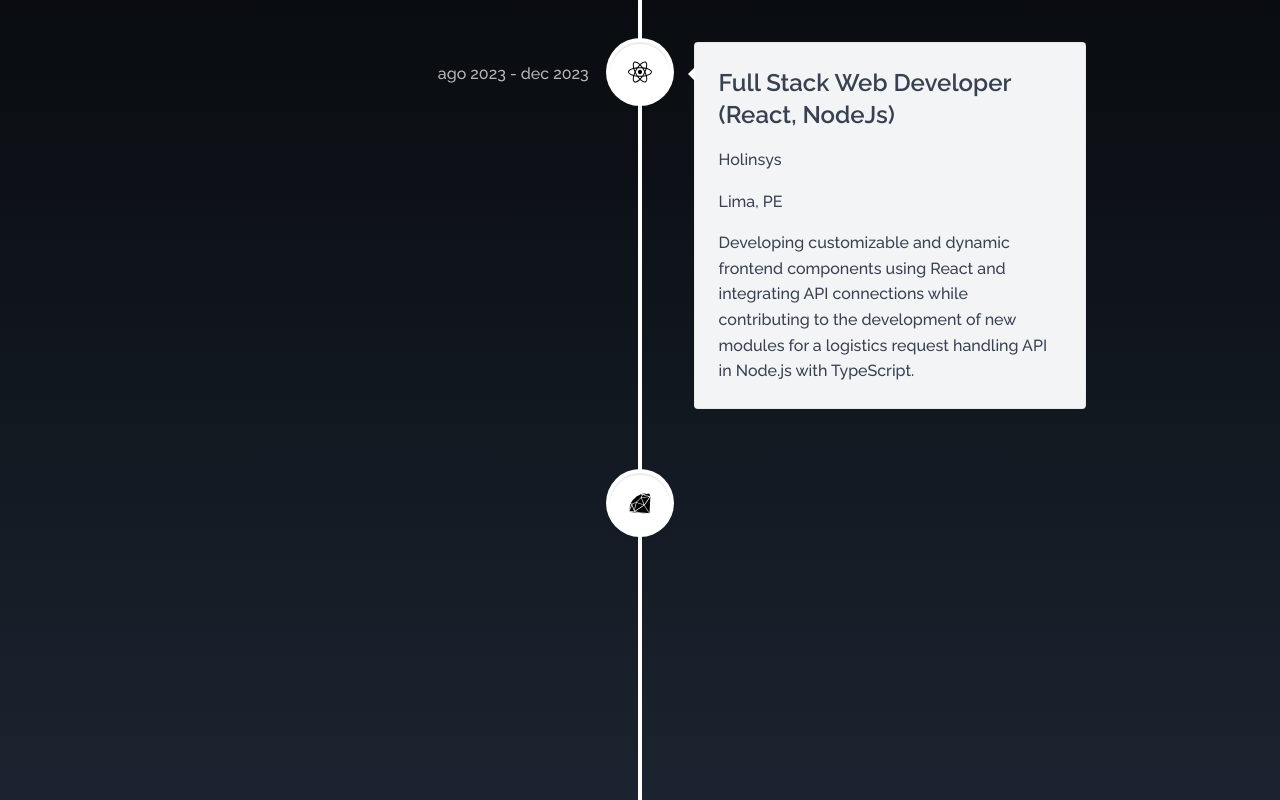
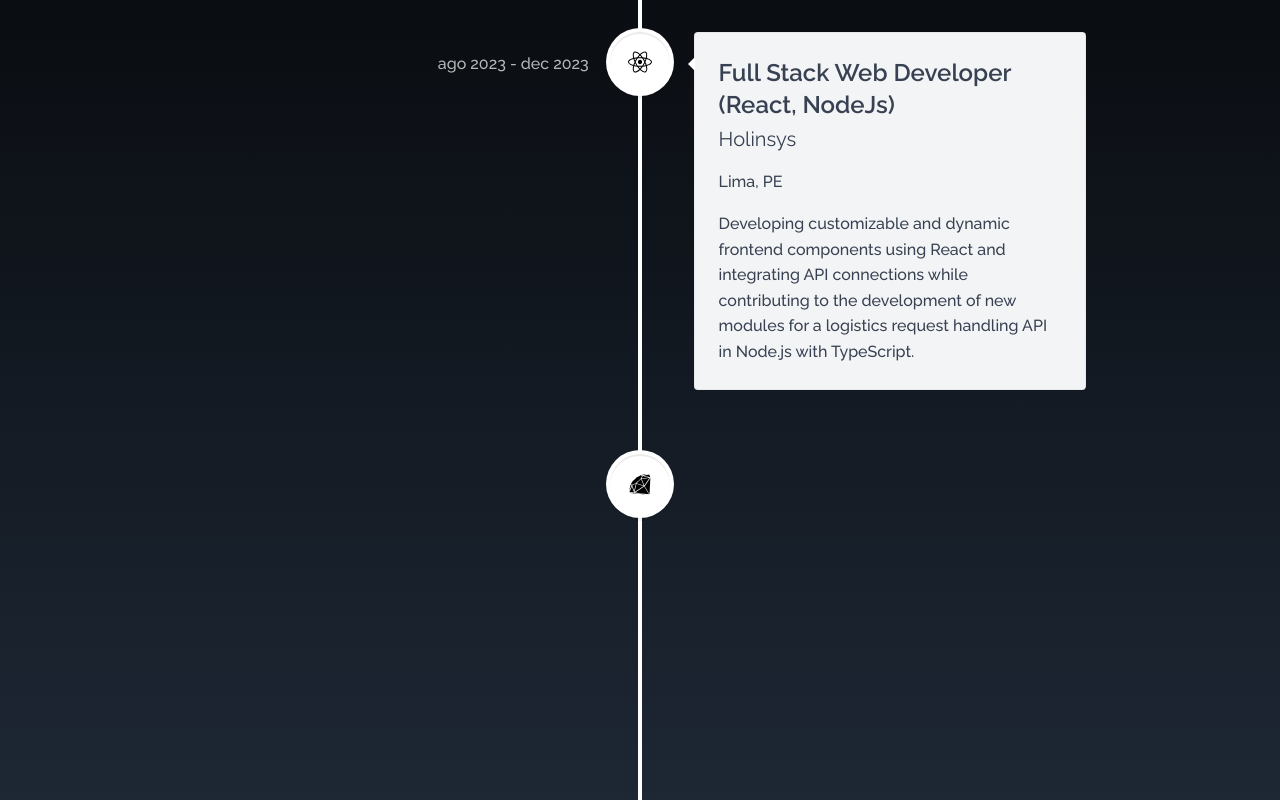
Before and after one commit to AlvaroJTorres/Portfolio, a React (Vite) app: page / in a window 1280 px wide. Shown: the part 2000-2800 px from the top of the page. Built offline with nearby package versions, Linux system fonts and the light colour scheme.

Commit message:
Deleted unused elements and modified size for workplace

```diff
--- a/src/components/Experience.jsx
+++ b/src/components/Experience.jsx
@@ -36,20 +36,13 @@
                 }}
               >
                 <h3 className='text-2xl font-semibold capitalize text-gray-700'>{item.title}</h3>
-                <p className='text-gray-700'>{item.workplace}</p>
+                <h4 className='text-gray-700 text-xl mt-1'>{item.workplace}</h4>
                 <p className='text-gray-700'>{item.location}</p>
                 <p className='text-gray-700'>{item.description}</p>
               </VerticalTimelineElement>
             </React.Fragment>
           ))}
         </VerticalTimeline>
-
-        <p className='text-xl mt-20'>
-
-        </p>
-        <br/>
-        <p className='text-xl'>
-        </p>
       </div>
     </div>
   )
```
